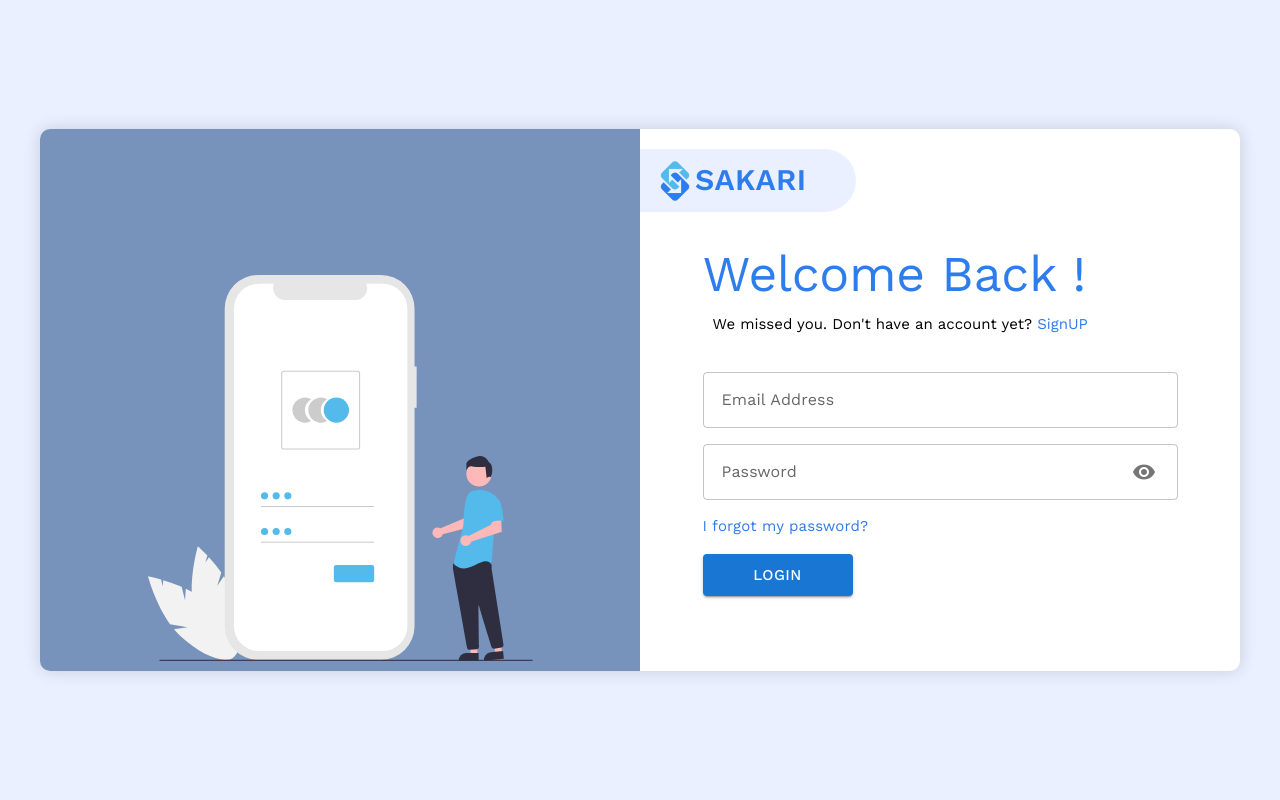
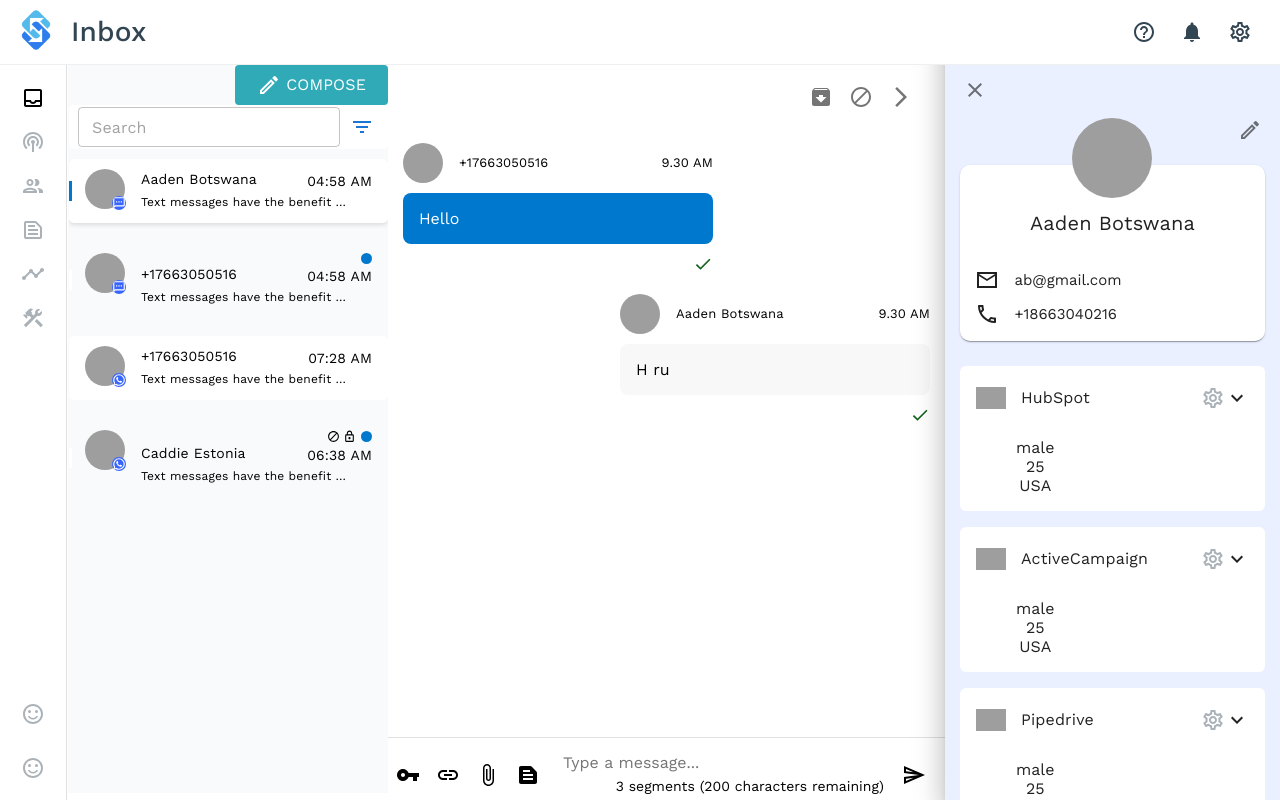
Before and after one commit to ankitdadas/Chat_app_ts, a React (Create React App) app: page / in a window 1280 px wide. Built offline with nearby package versions, Linux system fonts and the light colour scheme; grey boxes are pictures that could not be loaded.

Commit message:
new ui changes

```diff
--- a/src/App.scss
+++ b/src/App.scss
@@ -90,6 +90,12 @@
   align-items: flex-start;
   width: 100%;
 
+  @media #{$ipad} {
+    margin-left: 68px;
+    width: 100% !important;
+    margin-right: 0px !important;
+  }
+
   @media #{$smallscreens} {
     margin-left: 0px;
     width: 100% !important;
--- a/src/App.tsx
+++ b/src/App.tsx
@@ -8,11 +8,13 @@
   return (
     <div className="app-container">
       <Router>
-      {/* <Master />
+      {/*
+      <LoginV2/>
        <Login/>
       */}
 
-      <LoginV2/>
+     <Master />
+
       </Router>
     </div>
   );
--- a/src/components/Chat/Chat.scss
+++ b/src/components/Chat/Chat.scss
@@ -137,6 +137,9 @@
             background: #fff;
             font-size: 14px;
             display: block;
+            @media #{$ipad} {
+                font-size: 9px;
+              }
 
             @media #{$smallscreens} {
                 font-size: 9px;
--- a/src/components/Chat/Chat.tsx
+++ b/src/components/Chat/Chat.tsx
@@ -139,9 +139,9 @@
                                 }}
                             >
 
-                                <Hidden smUp={true}> <ChatButtonsHolder /></Hidden>
+                                <Hidden mdUp={true}> <ChatButtonsHolder /></Hidden>
 
-                                <Hidden smDown={true}> <ChatButtons /></Hidden>
+                                <Hidden mdDown={true}> <ChatButtons /></Hidden>
 
                             </Box>
                             <Box
--- a/src/components/Contacts/Contacts.scss
+++ b/src/components/Contacts/Contacts.scss
@@ -6,40 +6,18 @@
 }
 
 .rightSidebarHolder {
-
   .user-block {
     height: 100%;
     width: 100%;
     border-radius: 0px;
   }
+
 }
 
 
-.address-text {
-  height: 21px;
-  width: 54px;
-  left: 1312px;
-  top: 368px;
-  border-radius: nullpx;
-}
 
-.message-spacing {
-  font-size: 16px;
-}
 
-.gearIcon {
-  margin-right: 16px;
 
-  svg {
-    color: #AAB2B8;
-    height: 22px;
-    width: 22px;
-    left: 1px;
-    top: 1px;
-    border-radius: 0px;
-    margin-right: 16px;
-  }
-}
 
 
 
--- a/src/components/ConversationsList/ConversationsList.scss
+++ b/src/components/ConversationsList/ConversationsList.scss
@@ -120,6 +120,10 @@
 padding-left: 5px;
 }
 
+
+.textMessage{
+  white-space: nowrap; width: 100%; max-width: 210px; margin: 0px auto 0px 0px ; font-size: 12px;}
+
 .dot {
   height: 11px;
   width: 11px;
--- a/src/components/ConversationsList/ConversationsList.tsx
+++ b/src/components/ConversationsList/ConversationsList.tsx
@@ -143,8 +143,8 @@
                                                 </div>
                                             </Box>
 
-                                            <Box className="textMessage" component="div" style={{ whiteSpace: 'nowrap', width: "100%", maxWidth: "210px", margin: "0px auto 0px 0px ", fontSize: "12px" }} sx={{
-                                                textOverflow: 'ellipsis', my: 2,
+                                            <Box className="textMessage" component="div" style={{  }} sx={{
+                                                textOverflow: 'ellipsis',
                                                 overflow: 'hidden',
                                             }}>
                                                 {c.lastMessage.message}
--- a/src/components/hoc/Master.tsx
+++ b/src/components/hoc/Master.tsx
@@ -11,19 +11,11 @@
     return (
         <>
             <AppBar position="fixed" style={{ zIndex: 9999 }} className="appBarHeader" elevation={0} >
-                <Toolbar style={{paddingLeft:16, paddingRight:16}}>
-
-
-                            <MenuIcon style={{color:"#000"}}/>
-
+                <Toolbar style={{ paddingLeft: 16, paddingRight: 16 }}>
 
                     <Link to={"/"}>
                         <img alt="Logo" height="40" src={LogoIcon} />
                     </Link>
-
-
-
-
                     <Typography variant="h6" sx={{ flexGrow: 1 }}>
                         <Link to="/">Inbox</Link>
                     </Typography>
--- a/src/pages/Inbox/Inbox.tsx
+++ b/src/pages/Inbox/Inbox.tsx
@@ -1,5 +1,5 @@
 import React, { useState } from "react";
-import { Drawer, Hidden } from "@mui/material";
+import { Box, Drawer, Hidden, IconButton } from "@mui/material";
 import Conversation from "../../components/ConversationsList/ConversationsList";
 
 import Chat from "./../../components/Chat/Chat";
@@ -8,6 +8,7 @@
 import MuiBox, { BoxProps as MuiAppBarProps } from '@mui/material/Box';
 import InboxContext, { InboxInterface } from './../../contexts/inbox/inbox.context';
 import { styled } from '@mui/material/styles';
+import CloseIcon from '@mui/icons-material/Close';
 const drawerWidth = 335;
 
 interface AppBarProps extends MuiAppBarProps {
@@ -90,14 +91,15 @@
 
                 {
                     open && (
+                        <><Hidden mdDown={true}>
                                 <Drawer
                                     className="rightSidebarHolder"
                                     sx={{
-                                width:"100%",
+                                        width: "100%",
                                         maxWidth: drawerWidth,
                                         flexShrink: 0,
                                         "& .MuiDrawer-paper": {
-                                    width:"100%",
+                                            width: "100%",
                                             maxWidth: drawerWidth,
                                             boxSizing: "border-box",
                                         },
@@ -106,8 +108,35 @@
                                    variant="persistent"
                                     anchor="right"
                                 >
+                                    1
                                     <Contacts updateExpanded={updateExpanded} selectedUser={selectedUser} />
                                 </Drawer>
+                            </Hidden>
+                            <Hidden mdDown={true}>
+                                    <Drawer
+                                        className="rightSidebarHolder"
+                                        sx={{
+                                            width: "100%",
+                                            maxWidth: drawerWidth,
+                                            flexShrink: 0,
+                                            "& .MuiDrawer-paper": {
+                                                width: "100%",
+                                                maxWidth: drawerWidth,
+                                                boxSizing: "border-box",
+                                            },
+                                        }}
+                                        open={open}
+                                       // variant="persistent"
+                                        anchor="right"
+                                    >
+                                        <Box>
+                                            <IconButton >
+                                                 <CloseIcon />
+                                            </IconButton>
+                                        </Box>
+                                        <Contacts updateExpanded={updateExpanded} selectedUser={selectedUser} />
+                                    </Drawer>
+                                </Hidden></>
                     )
                 }
                 </Hidden>
```
Lines whose indentation alone changed are shown as unchanged.
